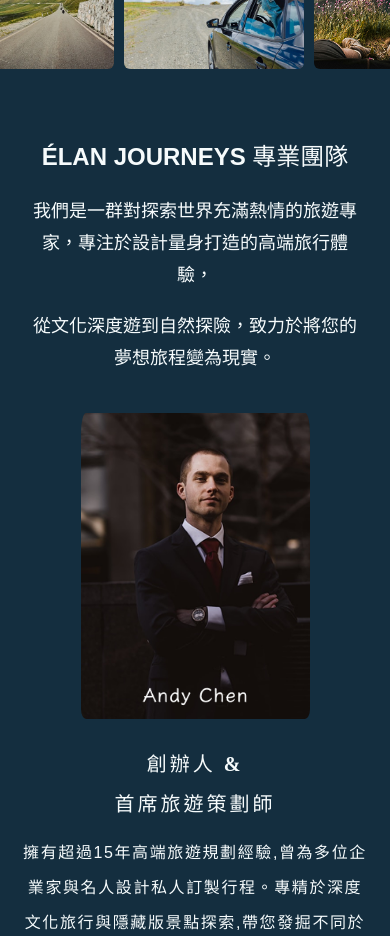
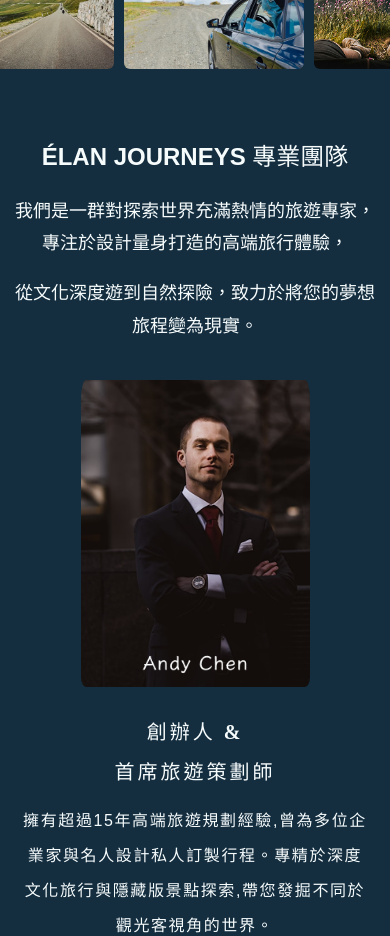
Before and after one commit to TiffanyYang411/travelWeb-react, a React (Vite) app: page /travelWeb-react/about in a window 390 px wide. Shown: the part 1420-2356 px from the top of the page. Built offline with nearby package versions, Linux system fonts and the light colour scheme; a web font is replaced by a local one.

Commit message:
tw-0617-13:11

```diff
--- a/src/styles/About.css
+++ b/src/styles/About.css
@@ -708,7 +708,7 @@
   }
 
   .about-inner {
-    padding: 0 30px 0 30px;
+    padding: 0 15px 0 15px;
     box-sizing: border-box;
     text-align: center;
   }
```
